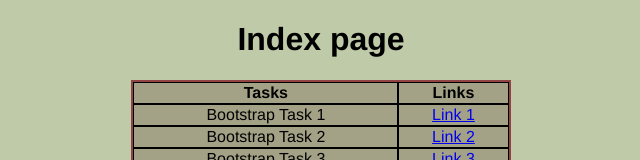
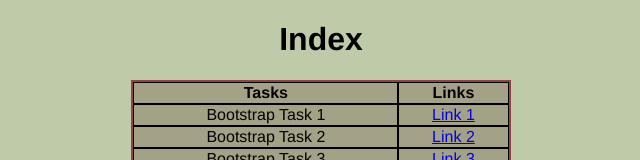
Before and after one commit to R-G-HiteshReddy/BOOTSTRAP-AND-JS, a plain HTML site: page index.html in a window 1280 px wide. Shown: the top 160 px of the page, without its empty margins (319-959 px from the left). Drawn offline with Linux system fonts and the light colour scheme.

Commit message:
Update index.html

```diff
--- a/index.html
+++ b/index.html
@@ -3,7 +3,7 @@
 <head>
     <meta charset="UTF-8">
     <meta name="viewport" content="width=device-width, initial-scale=1.0">
-    <title>Tasks Index</title>
+    <title>Index</title>
     <style>
         body{
             background-color: rgba(106, 134, 53, 0.429);
@@ -22,7 +22,7 @@
     </style>
 </head>
 <body>
-    <h1><center>Index page</center></h1>
+    <h1><center>Index</center></h1>
     <center>
     <table border="1"  bordercolor="black" cellspacing="0">
         <tr>
```
